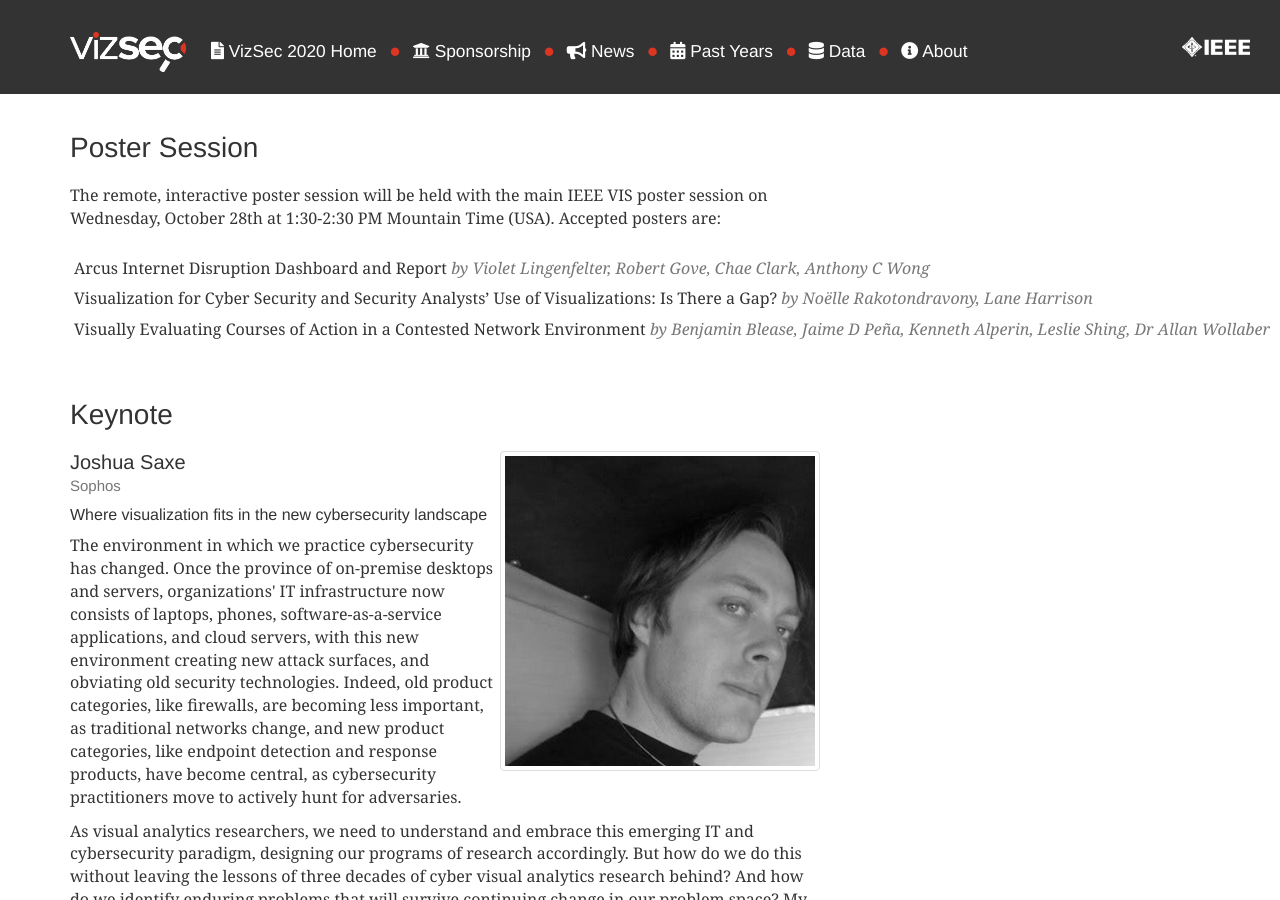
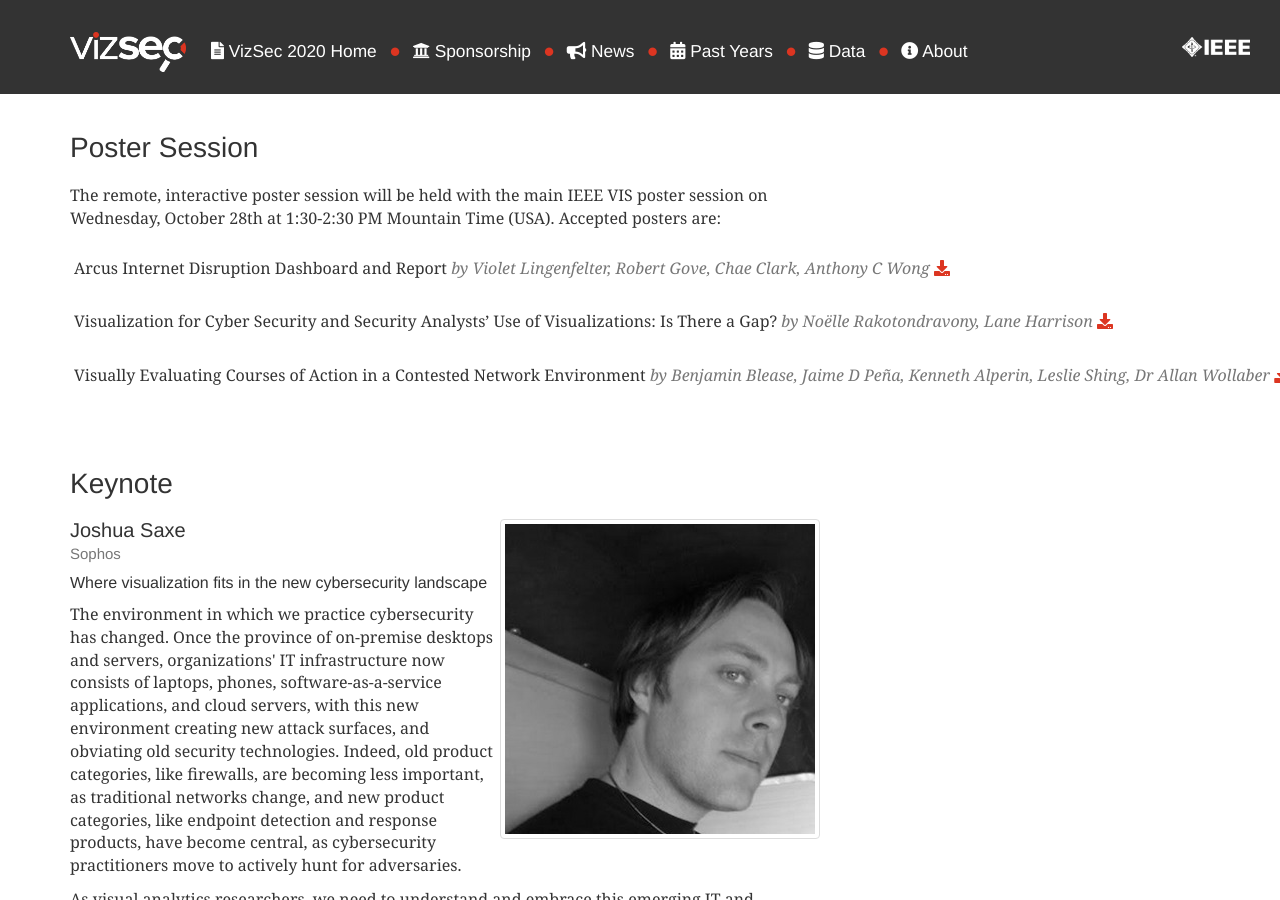
Before and after one commit to vizsec/vizsec.github.io, a Jekyll site: the page built from vizsec2020/index.html, in a window 1280 px wide and 900 px high, scrolled down 1247 px. Built offline with Jekyll 4.4.1, drawn with Linux system fonts in a browser that asks for light colours; nearby versions of some CDN libraries.

Commit message:
poster abstracts

```diff
--- a/vizsec2020/index.html
+++ b/vizsec2020/index.html
@@ -168,15 +168,26 @@ custom_css: cfp_sidebar
         <td>
 
             <p>Arcus Internet Disruption Dashboard and Report
-                <em class="text-muted"> by Violet Lingenfelter, Robert Gove, Chae Clark, Anthony C Wong</em></p>
+                <em class="text-muted"> by Violet Lingenfelter, Robert Gove, Chae Clark, Anthony C Wong</em>
+            <a href="/files/2020/vizsec19b-sub1002-cam-i5.pdf" style="border: none; text-indent: 0em;">
+                <i class="fa fa-download"></i></a><br><br></li>
+            </p>
+
 
 
             <p>Visualization for Cyber Security and Security Analysts’ Use of Visualizations: Is There a Gap?
-                <em class="text-muted"> by Noëlle Rakotondravony, Lane Harrison </em></p>
+                <em class="text-muted"> by Noëlle Rakotondravony, Lane Harrison </em>
+            <a href="/files/2020/vizsec19b-sub1003-cam-i5.pdf" style="border: none; text-indent: 0em;">
+                <i class="fa fa-download"></i></a><br><br></li>
+            </p>
 
 
             <p>Visually Evaluating Courses of Action in a Contested Network Environment
-                <em class="text-muted"> by Benjamin Blease, Jaime D Peña, Kenneth Alperin, Leslie Shing, Dr Allan Wollaber </em></p>
+                <em class="text-muted"> by Benjamin Blease, Jaime D Peña, Kenneth Alperin, Leslie Shing, Dr Allan Wollaber </em>
+                <a href="/files/2020/vizsec19b-sub1005-cam-i5.pdf" style="border: none; text-indent: 0em;">
+                    <i class="fa fa-download"></i></a><br><br></li>
+            </p>
+
             </p>
         </td>
     </tr>
```
